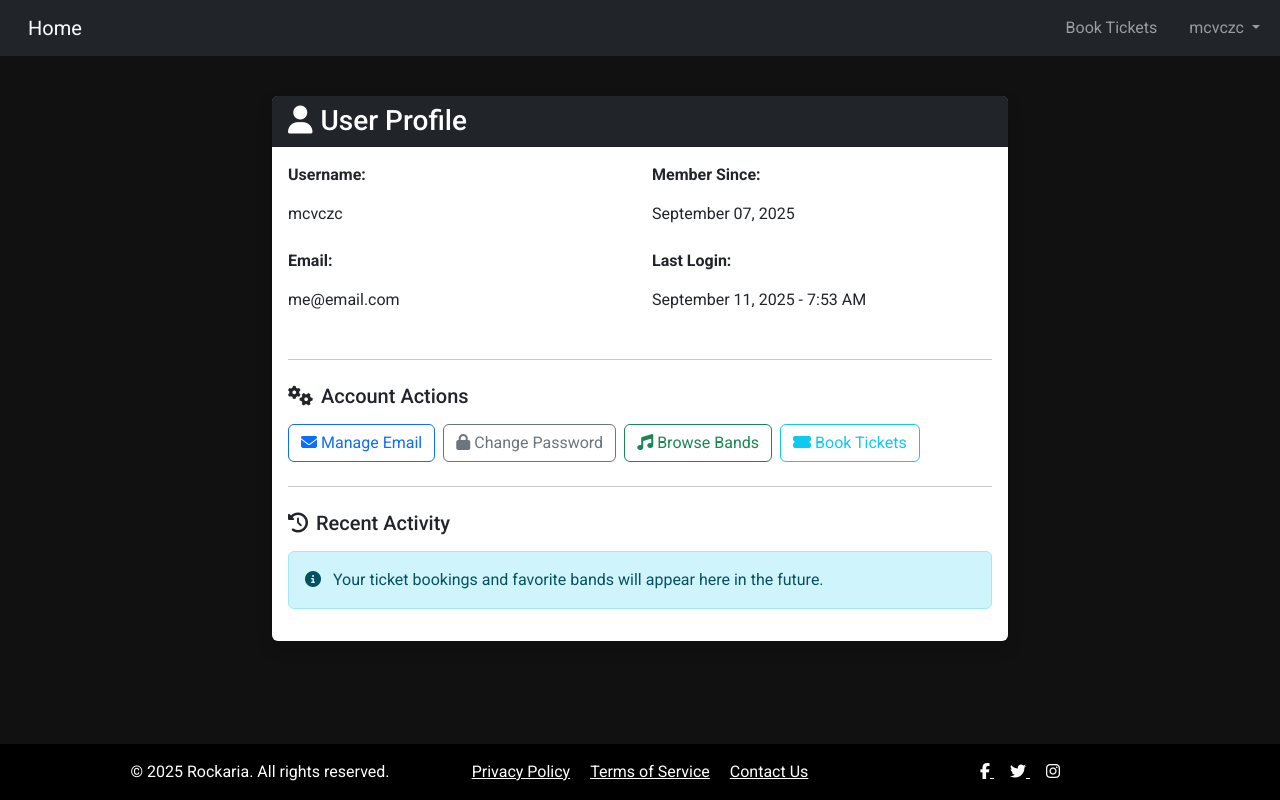
After one commit to curran68/codemp4, a Django app: page /bands/profile/ in a window 1280 px wide. The commit adds this page. Run offline with Django 5.2, Linux system fonts and the light colour scheme; a user stored in the database is signed in; some libraries are stand-ins or nearby versions; some web fonts are replaced.

Commit message:
added more features

```diff
--- a/bands/urls.py
+++ b/bands/urls.py
@@ -1,12 +1,19 @@
-from django.urls import path, include
+from django.urls import path
+from django.contrib.auth import views as auth_views
 from . import views
 
 urlpatterns = [
-    path('', views.band_list, name='band_list'),              # /bands/
-    path('concerts/', views.concert_list, name='concert_list'),  # /bands/concerts/
+    path('', views.band_list, name='band_list'),  # Homepage
+    path('concerts/', views.concert_list, name='concert_list'),
     path('concerts/book_tickets/<int:pk>/', views.book_tickets_for_concert, name='book_tickets_for_concert'),
     path('book-tickets/', views.book_tickets, name='book_tickets'),
-    path('accounts/', include('allauth.urls')),  # This handles login, logout, register etc.
+
+    # Auth
+    path('login/', auth_views.LoginView.as_view(template_name='registration/login.html'), name='login'),
+    path('logout/', auth_views.LogoutView.as_view(next_page='band_list'), name='logout'),  # ✅ redirect home
+    path('register/', views.register_view, name='register'),
     path('profile/', views.profile_view, name='profile'),
-    path('<slug:slug>/', views.band_detail, name='band_detail'), # This should be last
+
+    # Bands
+    path('<slug:slug>/', views.band_detail, name='band_detail'),
 ]
--- a/bands/views.py
+++ b/bands/views.py
@@ -1,7 +1,10 @@
-from django.shortcuts import render, get_object_or_404
+from django.shortcuts import render, get_object_or_404, redirect
+from django.contrib.auth.decorators import login_required
+from django.contrib.auth.forms import UserCreationForm
+from django.contrib.auth import login
+
 from .models import Band, Concert
 from .forms import TicketBookingForm
-from django.contrib.auth.decorators import login_required
 
 
 def band_list(request):
@@ -23,9 +26,7 @@ def band_detail(request, slug):
 
 
 def book_tickets_for_concert(request, pk):
-    """
-    Renders the ticket booking page for a specific concert.
-    """
+    """Renders the ticket booking page for a specific concert."""
     concert = get_object_or_404(Concert, pk=pk)
     form = TicketBookingForm()
 
@@ -37,13 +38,43 @@ def book_tickets_for_concert(request, pk):
 
 
 def book_tickets(request):
-    """
-    General book tickets page (no specific concert).
-    """
+    """General book tickets page (no specific concert)."""
     return render(request, 'bands/book_tickets.html')
 
 
 @login_required
 def profile_view(request):
     """User profile page - requires login."""
-    return render(request, 'bands/profile.html')
+    context = {
+        'user': request.user,
+    }
+    return render(request, 'bands/profile.html', context)
+
+
+def register_view(request):
+    """User registration page with Django's built-in form."""
+    if request.method == 'POST':
+        form = UserCreationForm(request.POST)
+        if form.is_valid():
+            user = form.save()
+            login(request, user)  # auto-login after registration
+            return redirect('band_list')  # go to homepage
+    else:
+        form = UserCreationForm()
+
+    return render(request, 'registration/register.html', {'form': form})
+
+
+def privacy_policy(request):
+    """Privacy Policy page."""
+    return render(request, 'bands/privacy_policy.html')
+
+
+def terms_of_service(request):
+    """Terms of Service page."""
+    return render(request, 'bands/terms_of_service.html')
+
+
+def contact(request):
+    """Contact Us page."""
+    return render(request, 'bands/contact.html')
--- a/rockaria/settings.py
+++ b/rockaria/settings.py
@@ -160,8 +160,11 @@ LOGOUT_REDIRECT_URL = '/bands/'
 
 # Allauth settings
 ACCOUNT_EMAIL_REQUIRED = True
+ACCOUNT_EMAIL_VERIFICATION = 'none'
 ACCOUNT_USERNAME_REQUIRED = True
 ACCOUNT_SIGNUP_PASSWORD_ENTER_TWICE = True
 ACCOUNT_SESSION_REMEMBER = True
 ACCOUNT_AUTHENTICATION_METHOD = 'username_email'
 ACCOUNT_UNIQUE_EMAIL = True
+
+EMAIL_BACKEND = 'django.core.mail.backends.console.EmailBackend'
--- a/templates/account/login.html
+++ b/templates/account/login.html
@@ -6,7 +6,7 @@
 {% block content %}
 <div class="container mt-5 pt-5">
     <div class="row justify-content-center">
-        <div class="col-md-6 col-lg-4">
+        <div class="col-md-8 col-lg-6">
             <div class="card shadow">
                 <div class="card-header bg-dark text-white text-center">
                     <h3 class="mb-0">Sign In</h3>
--- a/templates/account/logout.html
+++ b/templates/account/logout.html
@@ -5,7 +5,7 @@
 {% block content %}
 <div class="container mt-5 pt-5">
     <div class="row justify-content-center">
-        <div class="col-md-6 col-lg-4">
+        <div class="col-md-8 col-lg-6">
             <div class="card shadow">
                 <div class="card-header bg-dark text-white text-center">
                     <h3 class="mb-0">Sign Out</h3>
--- a/templates/account/signup.html
+++ b/templates/account/signup.html
@@ -6,7 +6,7 @@
 {% block content %}
 <div class="container mt-5 pt-5">
     <div class="row justify-content-center">
-        <div class="col-md-6 col-lg-4">
+        <div class="col-md-8 col-lg-6">
             <div class="card shadow">
                 <div class="card-header bg-dark text-white text-center">
                     <h3 class="mb-0">Sign Up</h3>
--- a/templates/bands/concert_list.html
+++ b/templates/bands/concert_list.html
@@ -11,6 +11,10 @@
             {% for concert in concerts %}
             <div class="col-sm-6 col-lg-4 d-flex align-items-stretch">
                 <div class="card bg-dark border-0 shadow-sm text-light w-100">
+                    <!-- Concert Image -->
+                    <img src="{% static 'images/concert_placeholder.jpg' %}"
+                         class="card-img-top"
+                         alt="Concert image">
                     <div class="card-body d-flex flex-column">
                         <h5 class="card-title text-warning">{{ concert.name }}</h5>
                         <p class="card-text small text-muted">{{ concert.date|date:"F j, Y" }}</p>
--- /dev/null
+++ b/templates/bands/profile.html
@@ -0,0 +1,94 @@
+{% extends "base.html" %}
+
+{% block title %}Profile - {{ user.username }} - Rockaria{% endblock %}
+
+{% block content %}
+<div class="container mt-5 pt-5">
+    <div class="row">
+        <div class="col-md-8 mx-auto">
+            <div class="card shadow">
+                <div class="card-header bg-dark text-white">
+                    <h3 class="mb-0">
+                        <i class="fas fa-user me-2"></i>User Profile
+                    </h3>
+                </div>
+                <div class="card-body">
+                    <div class="row">
+                        <div class="col-md-6">
+                            <div class="mb-3">
+                                <label class="form-label fw-bold">Username:</label>
+                                <p class="form-control-plaintext">{{ user.username }}</p>
+                            </div>
+                            <div class="mb-3">
+                                <label class="form-label fw-bold">Email:</label>
+                                <p class="form-control-plaintext">
+                                    {% if user.email %}
+                                        {{ user.email }}
+                                    {% else %}
+                                        <em class="text-muted">No email provided</em>
+                                    {% endif %}
+                                </p>
+                            </div>
+                        </div>
+                        <div class="col-md-6">
+                            <div class="mb-3">
+                                <label class="form-label fw-bold">Member Since:</label>
+                                <p class="form-control-plaintext">{{ user.date_joined|date:"F d, Y" }}</p>
+                            </div>
+                            <div class="mb-3">
+                                <label class="form-label fw-bold">Last Login:</label>
+                                <p class="form-control-plaintext">
+                                    {% if user.last_login %}
+                                        {{ user.last_login|date:"F d, Y - g:i A" }}
+                                    {% else %}
+                                        <em class="text-muted">Never</em>
+                                    {% endif %}
+                                </p>
+                            </div>
+                        </div>
+                    </div>
+
+                    <hr class="my-4">
+
+                    <div class="row">
+                        <div class="col-12">
+                            <h5 class="mb-3">
+                                <i class="fas fa-cogs me-2"></i>Account Actions
+                            </h5>
+                            <div class="d-flex flex-wrap gap-2">
+                                <a href="{% url 'account_email' %}" class="btn btn-outline-primary">
+                                    <i class="fas fa-envelope me-1"></i>Manage Email
+                                </a>
+                                <a href="{% url 'account_change_password' %}" class="btn btn-outline-secondary">
+                                    <i class="fas fa-lock me-1"></i>Change Password
+                                </a>
+                                <a href="{% url 'band_list' %}" class="btn btn-outline-success">
+                                    <i class="fas fa-music me-1"></i>Browse Bands
+                                </a>
+                                <a href="{% url 'concert_list' %}" class="btn btn-outline-info">
+                                    <i class="fas fa-ticket-alt me-1"></i>Book Tickets
+                                </a>
+                            </div>
+                        </div>
+                    </div>
+
+                    <!-- Future sections for user activity -->
+                    <hr class="my-4">
+
+                    <div class="row">
+                        <div class="col-12">
+                            <h5 class="mb-3">
+                                <i class="fas fa-history me-2"></i>Recent Activity
+                            </h5>
+                            <div class="alert alert-info">
+                                <i class="fas fa-info-circle me-2"></i>
+                                Your ticket bookings and favorite bands will appear here in the future.
+                            </div>
+                        </div>
+                    </div>
+                </div>
+            </div>
+        </div>
+    </div>
+</div>
+{% endblock %}
--- a/templates/base.html
+++ b/templates/base.html
@@ -1,13 +1,16 @@
 {% load static %}
 <!DOCTYPE html>
 <html lang="en">
+
 <head>
   <meta charset="UTF-8">
   <meta name="viewport" content="width=device-width, initial-scale=1.0">
   <title>{% block title %}My Django App{% endblock %}</title>
   <link href="https://cdn.jsdelivr.net/npm/bootstrap@5.3.3/dist/css/bootstrap.min.css" rel="stylesheet">
   <link href="https://fonts.googleapis.com/css2?family=Lobster&display=swap" rel="stylesheet">
-    <link href="https://fonts.googleapis.com/css2?family=Crimson+Text:ital,wght@0,400;0,600;0,700;1,400;1,600;1,700&display=swap" rel="stylesheet">
+  <link
+    href="https://fonts.googleapis.com/css2?family=Crimson+Text:ital,wght@0,400;0,600;0,700;1,400;1,600;1,700&display=swap"
+    rel="stylesheet">
   <script src="https://kit.fontawesome.com/d76c2e330f.js" crossorigin="anonymous"></script>
   <link rel="icon" href="{% static 'images/favicon.ico' %}" type="image/x-icon">
   <link href="{% static 'css/style.css' %}" rel="stylesheet">
@@ -18,7 +21,8 @@
     <nav class="navbar navbar-expand-lg navbar-dark bg-dark fixed-top">
       <div class="container-fluid">
         <a class="navbar-brand" href="{% url 'home' %}">Home</a>
-            <button class="navbar-toggler" type="button" data-bs-toggle="collapse" data-bs-target="#navbarNav" aria-controls="navbarNav" aria-expanded="false" aria-label="Toggle navigation">
+        <button class="navbar-toggler" type="button" data-bs-toggle="collapse" data-bs-target="#navbarNav"
+          aria-controls="navbarNav" aria-expanded="false" aria-label="Toggle navigation">
           <span class="navbar-toggler-icon"></span>
         </button>
         <div class="collapse navbar-collapse" id="navbarNav">
@@ -27,7 +31,8 @@
               <a class="nav-link" href="{% url 'concert_list' %}">Book Tickets</a>
             </li>
             <li class="nav-item dropdown">
-                        <a class="nav-link dropdown-toggle" href="#" id="navbarDropdown" role="button" data-bs-toggle="dropdown" aria-expanded="false">
+              <a class="nav-link dropdown-toggle" href="#" id="navbarDropdown" role="button" data-bs-toggle="dropdown"
+                aria-expanded="false">
                 {% if user.is_authenticated %}
                 {{ user.username }}
                 {% else %}
@@ -36,12 +41,15 @@
               </a>
               <ul class="dropdown-menu dropdown-menu-end" aria-labelledby="navbarDropdown">
                 {% if user.is_authenticated %}
+                <li class="dropdown-header">Hi, {{ user.username }}!</li>
                 <li><a class="dropdown-item" href="{% url 'profile' %}">Profile</a></li>
-                                <li><hr class="dropdown-divider"></li>
-                                <li><a class="dropdown-item" href="{% url 'account_logout' %}">Logout</a></li>
+                <li>
+                  <hr class="dropdown-divider">
+                </li>
+                <li><a class="dropdown-item" href="{% url 'logout' %}">Logout</a></li>
                 {% else %}
-                                <li><a class="dropdown-item" href="{% url 'account_login' %}">Login</a></li>
-                                <li><a class="dropdown-item" href="{% url 'account_signup' %}">Register</a></li>
+                <li><a class="dropdown-item" href="{% url 'login' %}">Login</a></li>
+                <li><a class="dropdown-item" href="{% url 'register' %}">Register</a></li>
                 {% endif %}
               </ul>
             </li>
@@ -101,4 +109,5 @@
   <!-- Bootstrap JavaScript - MUST be before closing body tag -->
   <script src="https://cdn.jsdelivr.net/npm/bootstrap@5.3.3/dist/js/bootstrap.bundle.min.js"></script>
 </body>
+
 </html>
```
Also changed, not shown: templates/bands/contact.html (added, +130 -0 lines), templates/bands/privacy_policy.html (added, +76 -0 lines), templates/bands/terms_of_service.html (added, +87 -0 lines), db.sqlite3. Lines whose indentation alone changed are shown as unchanged.
